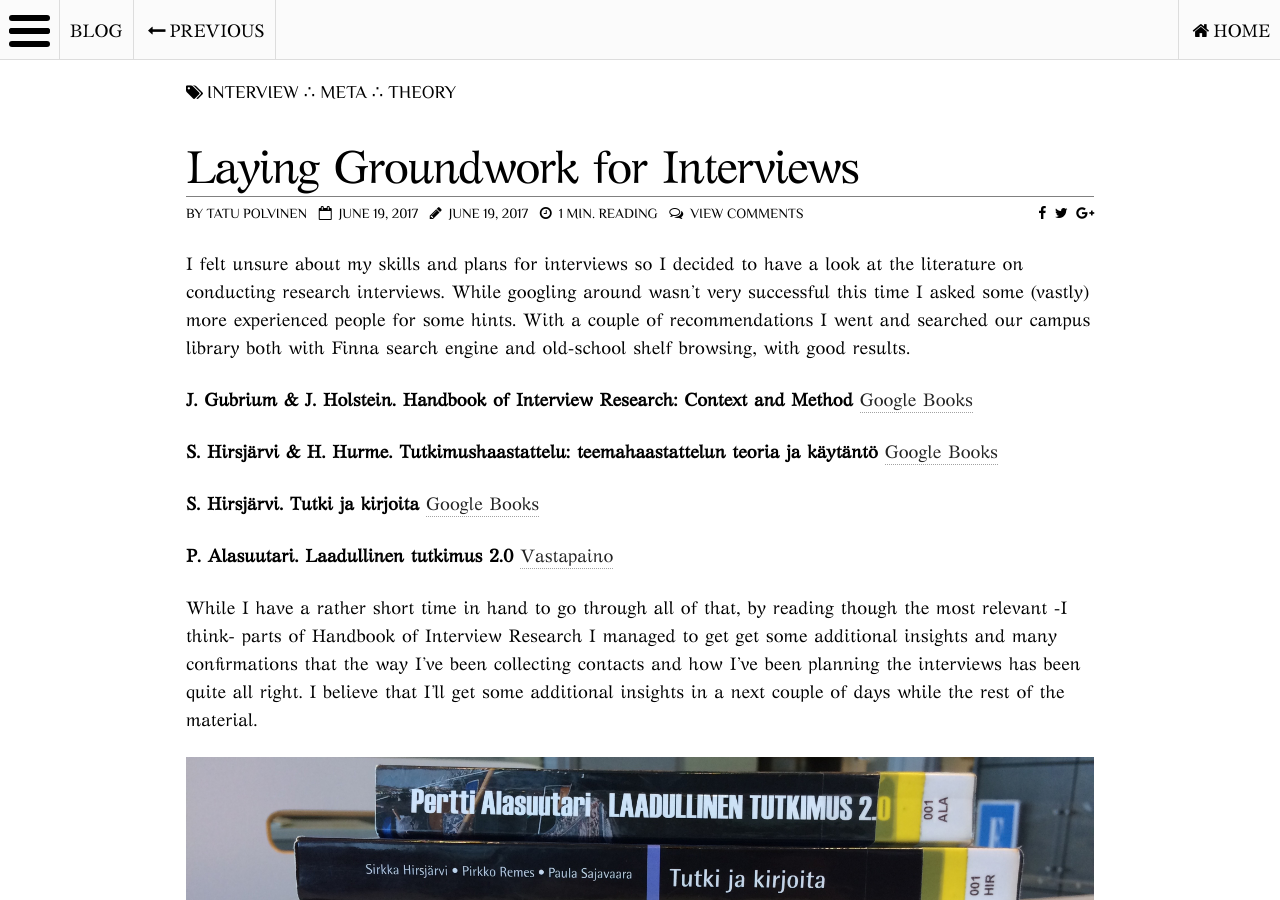
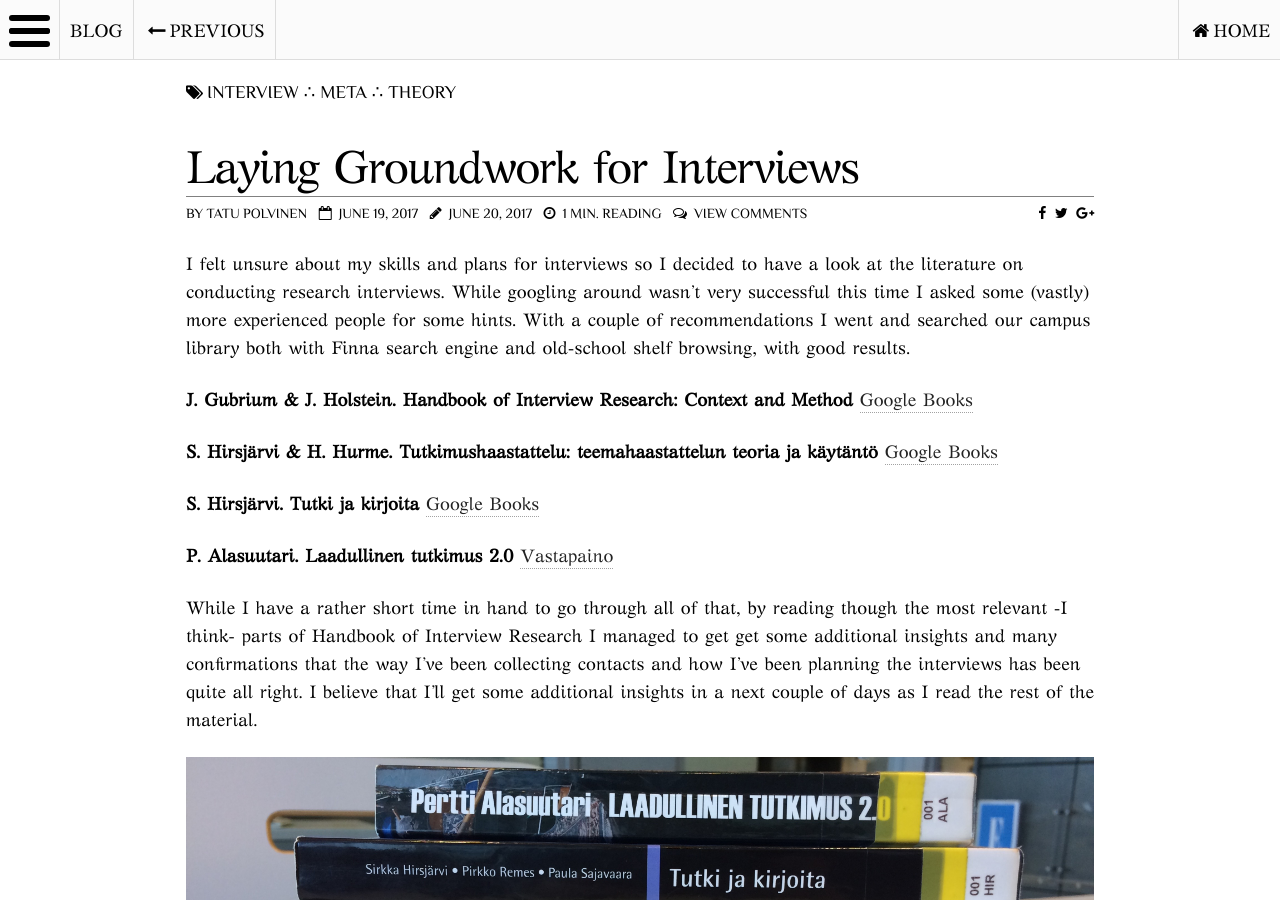
Before and after one commit to tpolvinen/tpolvinen.github.io, a Jekyll site: the page built from _posts/blog/2017-06-19-Interview-Groundwork.md, in a window 1280 px wide and 900 px high. Built offline with Jekyll 4.4.1, drawn with Linux system fonts in a browser that asks for light colours; nearby versions of some CDN libraries; comment, search, counter and statistics services are not loaded.

Commit message:
Refactored Post: Groundwork for Interviews

```diff
--- a/_posts/blog/2017-06-19-Interview-Groundwork.md
+++ b/_posts/blog/2017-06-19-Interview-Groundwork.md
@@ -23,6 +23,6 @@
 
 **P. Alasuutari. Laadullinen tutkimus 2.0** [Vastapaino](http://vastapaino.fi/kirjat/laadullinen-tutkimus-2-0/)
 
-While I have a rather short time in hand to go through all of that, by reading though the most relevant -I think- parts of Handbook of Interview Research I managed to get get some additional insights and many confirmations that the way I've been collecting contacts and how I've been planning the interviews has been quite all right. I believe that I'll get some additional insights in a next couple of days while the rest of the material.
+While I have a rather short time in hand to go through all of that, by reading though the most relevant -I think- parts of Handbook of Interview Research I managed to get get some additional insights and many confirmations that the way I've been collecting contacts and how I've been planning the interviews has been quite all right. I believe that I'll get some additional insights in a next couple of days as I read the rest of the material.
 
 ![Photo of books](../../../images/posts/IMG_1253.jpg)
```
Also changed, not shown: other parts of _posts/blog/2017-06-19-Interview-Groundwork.md (+1 -1 lines).
